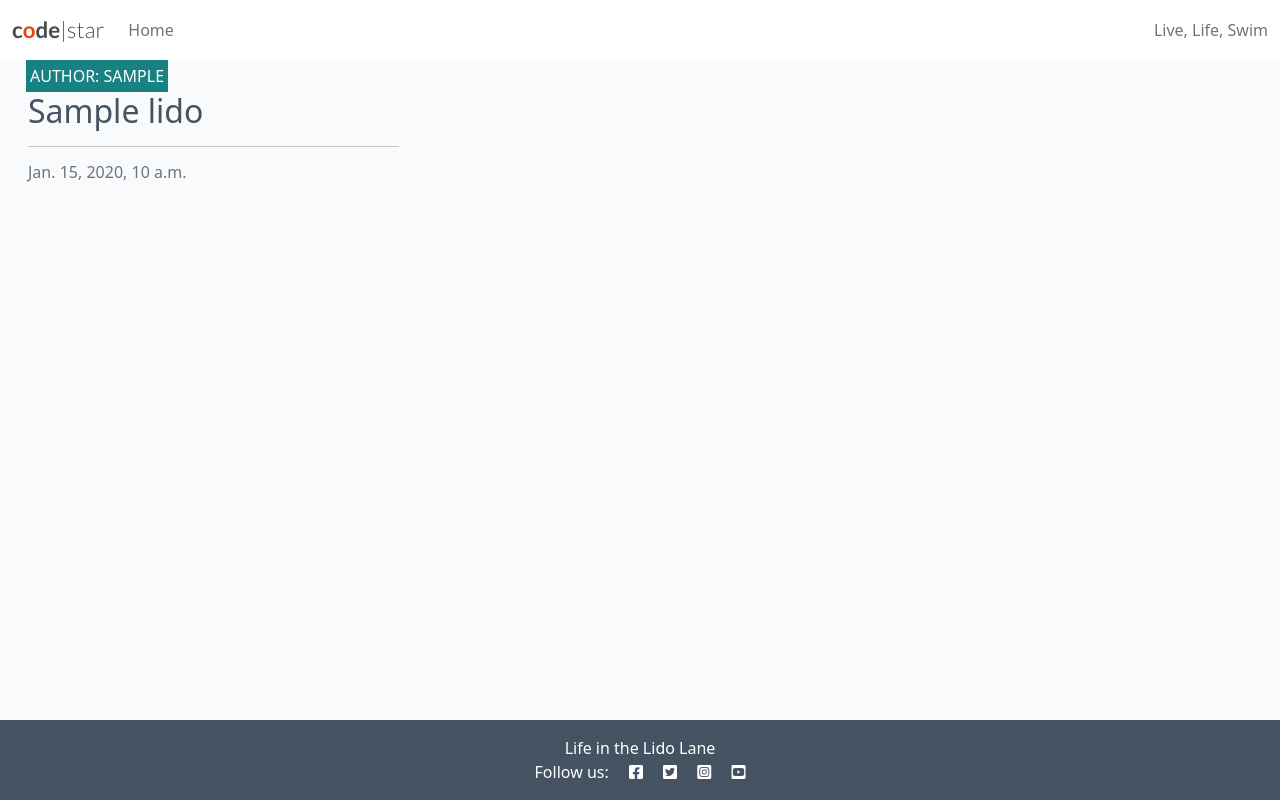
After one commit to katepz/life-in-the-lido-lane, a Django app: template lidos/templates/lidos/index.html in a window 1280 px wide. The commit adds this page. Run offline with Django 4.2, Linux system fonts and the light colour scheme; the template is opened without the code that fills it: values that come from a table or form of the project are taken from there, others are empty; tables that the repository leaves empty hold one stand-in row (values such as "Sample post").

Commit message:
Create: base.html and index.html templates, Update: static/css/style.css to style the page

```diff
--- /dev/null
+++ b/lidos/templates/lidos/index.html
@@ -0,0 +1,52 @@
+{% extends "base.html" %}
+
+{% block content %}
+
+<!-- index.html content starts here -->
+<div class="container-fluid">
+    <div class="row">
+
+        <!-- Blog Entries Column -->
+        <div class="col-12 mt-3 left">
+            <div class="row">
+                {% for lido in lido_list %}
+                <div class="col-md-4">
+                    <div class="card mb-4">
+                        <div class="card-body">
+                            <div class="image-container">
+                                <div class="image-flash">
+                                    <p class="author">Author: {{ lido.user_id }}</p>
+                                </div>
+                            </div>
+                            <a href="#" class="post-link">
+                                <h2 class="card-title">{{ lido.name }}</h2>
+                            </a>
+
+                            <hr />
+                            <p class="card-text text-muted h6">{{ lido.created_on}}
+                            </p>
+                        </div>
+                    </div>
+                </div>
+                {% if forloop.counter|divisibleby:3 %}
+            </div>
+            <div class="row">
+                {% endif %}
+                {% endfor %}
+
+            </div>
+        </div>
+    </div>
+    {% if is_paginated %}
+    <nav aria-label="Page navigation">
+        <ul class="pagination justify-content-center">
+            {% if page_obj.has_next %}
+            <li><a href="?page={{ page_obj.next_page_number }}" class="page-link"> NEXT &raquo;</a></li>
+            {% endif %}
+        </ul>
+    </nav>
+    {% endif %}
+</div>
+
+<!-- index.html content ends here -->
+{% endblock %}
--- a/lidos/views.py
+++ b/lidos/views.py
@@ -5,4 +5,5 @@ from .models import Lido
 # Create your views here.
 class LidoList(generic.ListView):
     queryset = Lido.objects.filter(status=1)
-    template_name = "lido_list.html"
+    template_name = "lidos/index.html"
+    paginate_by = 6
--- a/static/css/style.css
+++ b/static/css/style.css
@@ -1,3 +1,161 @@
-h1 {
-    color: red;
+body {
+    background-color: #F9FAFC;
 }
+
+.brand {
+    font-family: Lato, sans-serif;
+    font-size: 1.4rem;
+    font-weight: 700;
+    color: #4A4A4F;
+}
+
+.red-o {
+    color: #E84610;
+}
+
+.thin {
+    font-weight: 300;
+}
+
+.light-bg {
+    background-color: #fff;
+}
+
+.dark-bg {
+    background-color: #445261;
+}
+
+.main-bg {
+    background-color: #F9FAFC;
+}
+
+.card {
+    border: none;
+    background-color: transparent;
+}
+
+.image-container {
+    position: relative;
+}
+
+.image-flash {
+    position: absolute;
+    bottom: 5%;
+    min-width: 30%;
+    left: -2px;
+    background-color: #188181;
+}
+
+.scale {
+    width: 100%;
+    height: auto;
+}
+
+.author {
+    color: white;
+    margin: 4px;
+    text-transform: uppercase;
+}
+
+.masthead {
+    margin-top: 10px;
+    overflow: hidden;
+    position: relative;
+    display: inline-block;
+    height: 33vh;
+    width: 100%;
+}
+
+.masthead-text {
+    background-color: #445261;
+    color: white;
+    position: relative;
+}
+
+.masthead-image {
+    position: relative;
+    overflow: hidden;
+}
+
+.masthead-image:after {
+    content: "";
+    position: absolute;
+    top: 0;
+    right: 90%;
+    height: 100%;
+    width: 150%;
+    background: #445261;
+    -webkit-transform: skew(15deg);
+    -moz-transform: skew(15deg);
+    transform: skew(15deg);
+    z-index: 100;
+}
+
+.post-link {
+    text-decoration: none;
+    color: #445261;
+}
+
+.post-link:hover,
+.page-link {
+    color: #E84610;
+}
+
+.post-title {
+    margin-top: 10%;
+    margin-left: 5%;
+}
+
+.post-subtitle {
+    margin-left: 5%;
+    color: lightgray;
+}
+
+.btn-signup,
+.btn-edit {
+    background-color: #188181;
+    color: #fff;
+}
+
+.btn-signup:hover,
+.btn-signup:active {
+    background-color: #fff;
+    color: #23BBBB;
+}
+
+.link {
+    color: #23BBBB;
+    text-decoration: none;
+}
+
+.link:hover,
+.link:active {
+    color: #445261;
+    text-decoration: underline;
+}
+
+.btn-like {
+    color: #E84610;
+    border: none;
+    background: transparent;
+}
+
+.btn-delete {
+    color: #fff;
+    background: #E84610;
+}
+
+.btn-like:hover,
+.btn-like:active {
+    color: #E84610;
+    background: transparent;
+    border: none;
+}
+
+.faded {
+    color: rgb(172, 175, 175);
+}
+
+.approval {
+    color: rgb(222, 146, 168);
+}
--- /dev/null
+++ b/templates/base.html
@@ -0,0 +1,77 @@
+{% load static %}
+
+{% url 'home' as home_url %}
+
+<!DOCTYPE html>
+<html class="h-100" lang="en">
+
+<head>
+    <title>Life In The Lido Lane</title>
+    <meta name="viewport" content="width=device-width, initial-scale=1" />
+
+    <!-- Google Fonts CSS -->
+    <link rel="preconnect" href="https://fonts.gstatic.com">
+    <link href="https://fonts.googleapis.com/css2?family=Roboto:wght@300&display=swap" rel="stylesheet">
+    <link href="https://fonts.googleapis.com/css2?family=Lato:wght@300;700&display=swap" rel="stylesheet">
+
+    <!-- Font Awesome CSS -->
+    <link rel="stylesheet" href="https://cdnjs.cloudflare.com/ajax/libs/font-awesome/5.15.3/css/all.min.css">
+
+    <!-- Bootstrap CSS -->
+    <link href="https://cdn.jsdelivr.net/npm/bootstrap@5.0.1/dist/css/bootstrap.min.css" rel="stylesheet"
+        integrity="sha384-+0n0xVW2eSR5OomGNYDnhzAbDsOXxcvSN1TPprVMTNDbiYZCxYbOOl7+AMvyTG2x" crossorigin="anonymous">
+
+    <!-- Custom CSS -->
+    <link rel="stylesheet" href="{% static 'css/style.css' %}">
+</head>
+
+<body class="d-flex flex-column h-100 main-bg">
+
+    <!-- Navigation -->
+    <nav class="navbar navbar-expand-lg navbar-light bg-white">
+        <div class="container-fluid">
+            <a class="navbar-brand" href="{% url 'home' %}"><span class="brand">c<span class="red-o">o</span>de<span
+                        class="thin">|star</span></span></a>
+            <button class="navbar-toggler" type="button" data-bs-toggle="collapse" data-bs-target="#navbarText"
+                aria-controls="navbarText" aria-expanded="false" aria-label="Toggle navigation">
+                <span class="navbar-toggler-icon"></span>
+            </button>
+            <div class="collapse navbar-collapse" id="navbarText">
+                <ul class="navbar-nav me-auto mb-2 mb-lg-0">
+                    <li class="nav-item">
+                        <a class="nav-link {% if request.path == home_url %}active{% endif %}" aria-current="page"
+                            href="#">Home</a>
+                    </li>
+
+                </ul>
+                <span class="navbar-text text-muted">
+                    Live, Life, Swim
+                </span>
+            </div>
+        </div>
+    </nav>
+
+    <main class="flex-shrink-0 main-bg">
+
+        {% block content %}
+        <!-- Content Goes here -->
+        {% endblock content %}
+
+    </main>
+
+    <!-- Footer -->
+    <footer class="footer mt-auto py-3 dark-bg">
+        <p class="m-0 text-center text-white">Life in the Lido Lane</p>
+        <p class="m-0 text-center text-white">Follow us: <i class="fab fa-facebook-square ms-3"></i>
+            <i class="fab fa-twitter-square ms-3"></i>
+            <i class="fab fa-instagram-square ms-3"></i>
+            <i class="fab fa-youtube-square ms-3"></i>
+        </p>
+    </footer>
+
+    <script src="https://cdn.jsdelivr.net/npm/bootstrap@5.0.1/dist/js/bootstrap.bundle.min.js"
+        integrity="sha384-gtEjrD/SeCtmISkJkNUaaKMoLD0//ElJ19smozuHV6z3Iehds+3Ulb9Bn9Plx0x4" crossorigin="anonymous">
+        </script>
+</body>
+
+</html>
```
Also changed, not shown: lidos/templates/lidos/lido_list.html (deleted, +0 -20 lines), templates/index.html (deleted, +0 -16 lines).
